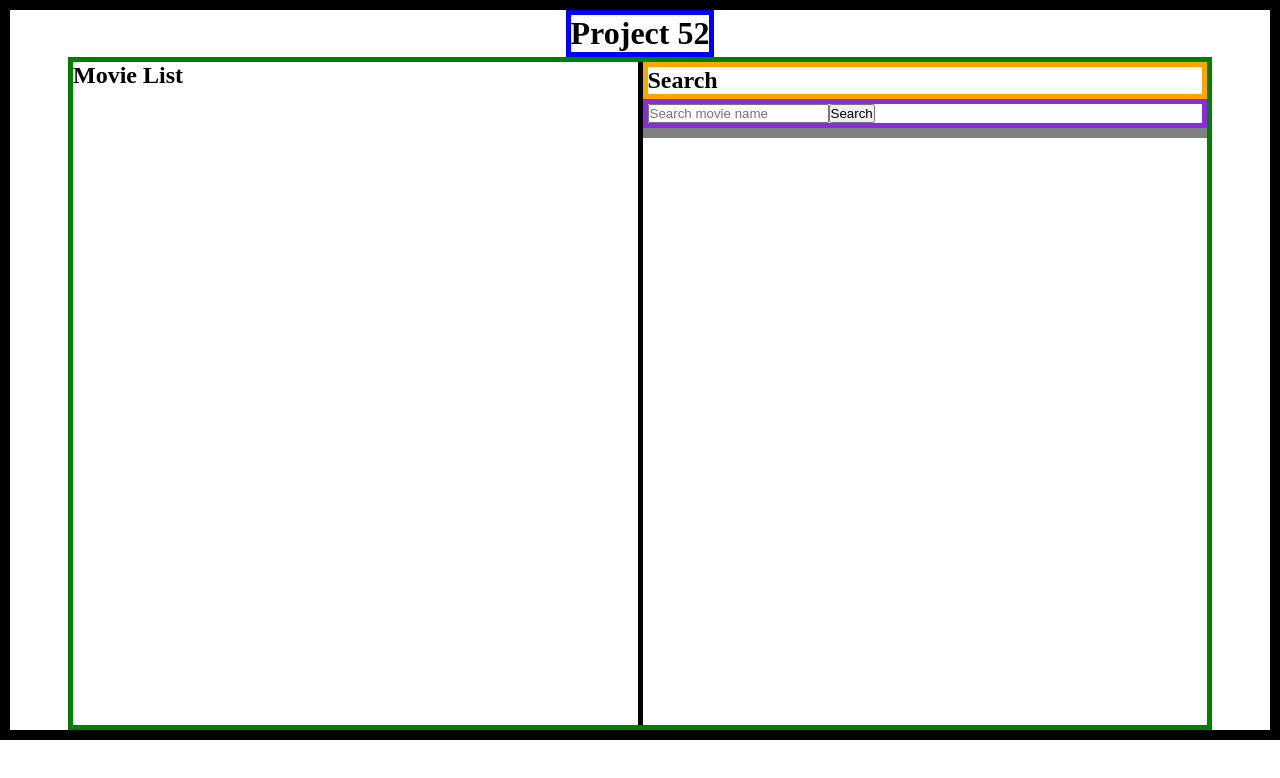
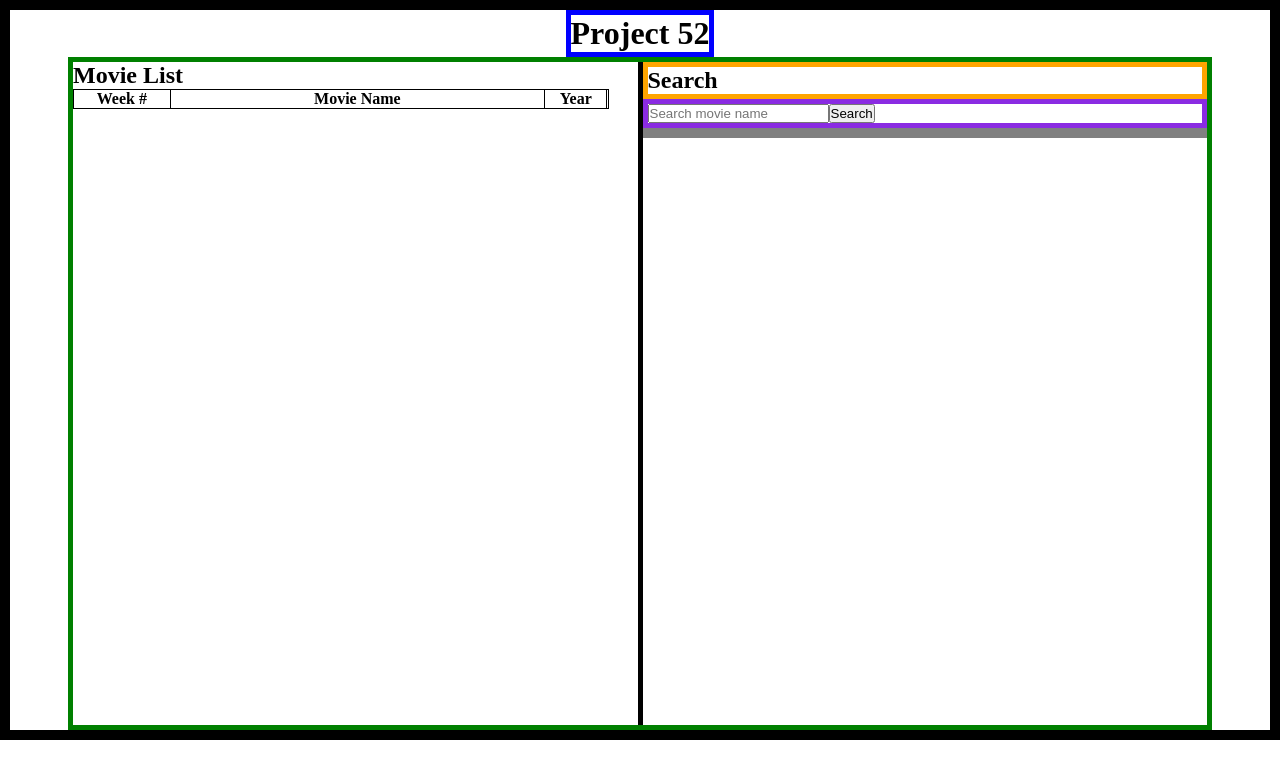
Before and after one commit to vivekgondalia/Project-52, a React (Vite) app: page / in a window 1280 px wide. Shown: the top 778 px of the page. Built offline with nearby package versions, Linux system fonts and the light colour scheme.

Commit message:
Data view in a table instead of a list with some styling

```diff
--- a/src/App.css
+++ b/src/App.css
@@ -1,6 +1,15 @@
 * {
   margin: 0;
   padding : 0;
+}
+
+.buttonRemove {
+  background-color: white;
+  color: #f44336;
+  border : none;
+}
+button:hover {
+  cursor: pointer;
 }
 
 .mainWrapper {
@@ -95,3 +104,31 @@ p.truncate {
   flex-direction: column;
   align-items: end;
 }
+
+table {
+  width: 95%;
+}
+
+table, th, td {
+  border:1px solid black;
+  border-collapse: collapse;
+}
+
+tr {
+  border-bottom: 1px solid #ddd;
+  /* text-align: center; */
+}
+
+/* tr:hover {background-color: #D6EEEE;} */
+
+/* th, td {
+  border-color: #96D4D4;
+} */
+
+/* tr:nth-child(even) {
+  background-color: #D6EEEE;
+} */
+
+.tableHeaderMovie {
+  width : 70%;
+}
--- a/src/MovieList.jsx
+++ b/src/MovieList.jsx
@@ -6,6 +6,7 @@ const MovieList = () => {
 
     const handleAdd = (newMovie) => {
         setMovieList([...movieList, newMovie]);
+        //send the new movie to DB
     }
 
     const handleRemove = (movieId) => {
@@ -13,11 +14,31 @@ const MovieList = () => {
         setMovieList(updatedMovieList);
     }
 
+    const tableData = movieList.map((movie,idx) => {
+        return (
+            <tr key={movie.id}>
+                <td>{idx + 1}</td>
+                <td>{movie.title}</td>
+                <td>{movie.release_date.split('-')[0]}</td>
+                <td><button className="buttonRemove" onClick={() => handleRemove(movie.id)}>Remove</button></td>
+            </tr>
+        );
+    });
+
     return (
         <div className="movieListWrapperOut">
             <div className='movieListWrapperIn'>
                 <h2>Movie List</h2>
-                <ol>
+                <table>
+                    <tr>
+                        <th>Week #</th>
+                        <th className='tableHeaderMovie'>Movie Name</th>
+                        <th>Year</th>
+                        <th></th>
+                    </tr>
+                    {tableData}
+                </table>
+                {/* <ol>
                     {
                         movieList.map( movie => (
                             <li key={movie.id}>
@@ -32,7 +53,7 @@ const MovieList = () => {
                             </li>
                         ))
                     }
-                </ol>
+                </ol> */}
             </div>
             <MovieSearch onAdd={handleAdd}/>
         </div>
```
Also changed, not shown: src/MovieTable.jsx (added).
